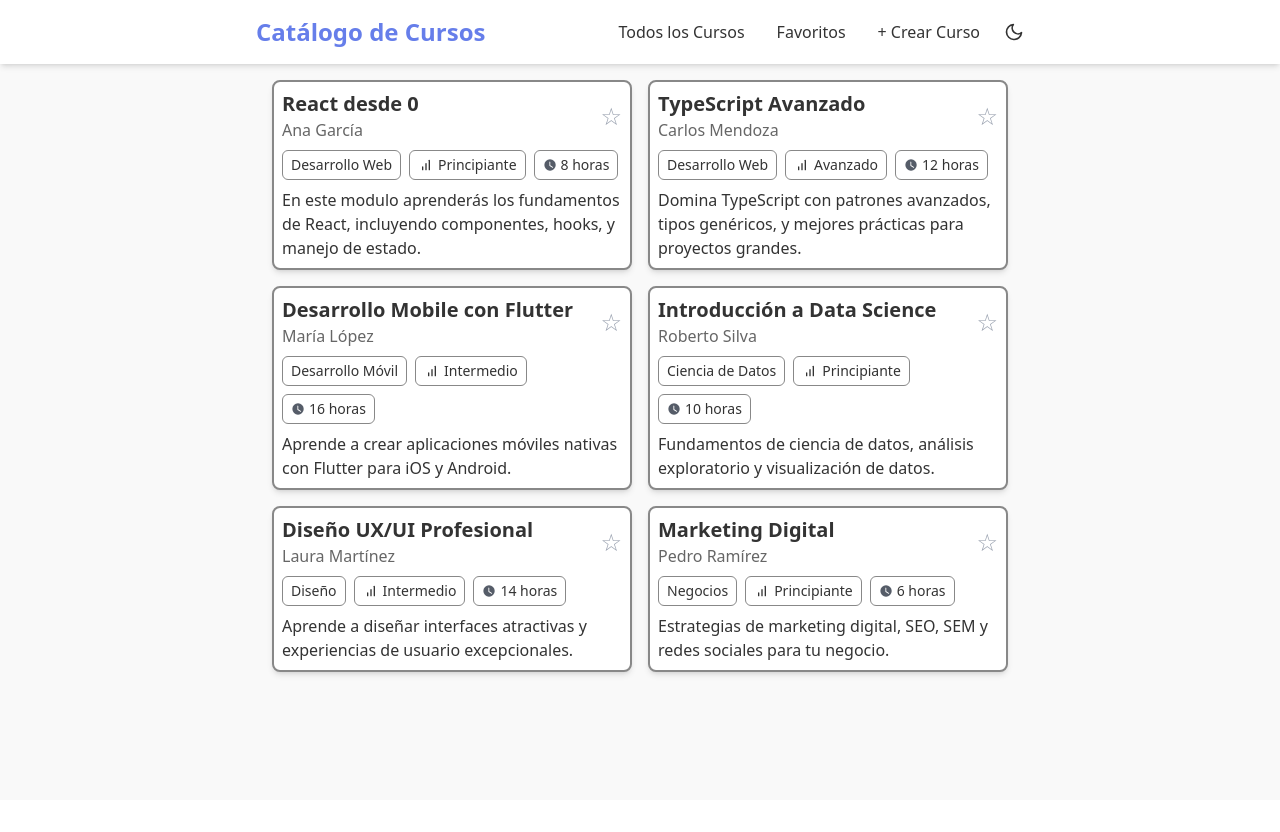
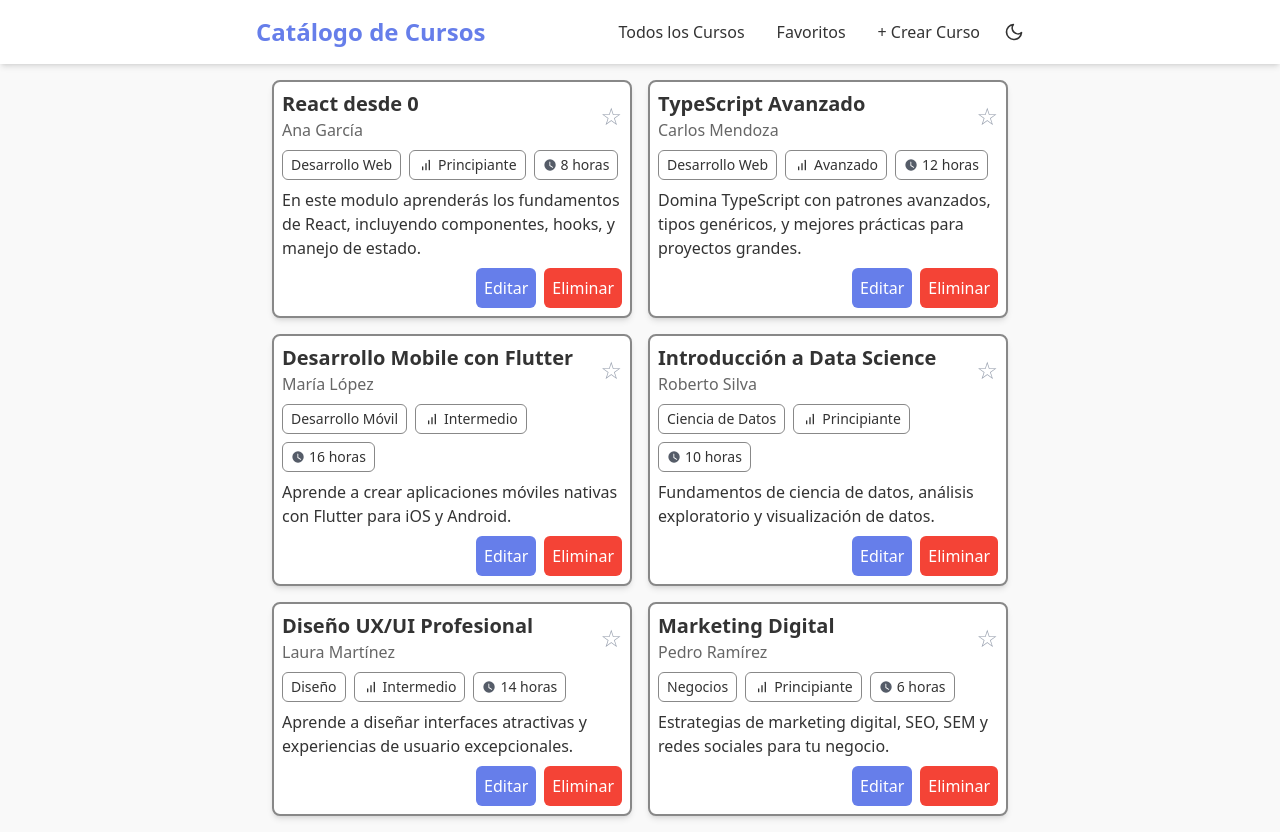
Before and after one commit to LangelXoBl/course-catalog, a React (Vite) app: page / in a window 1280 px wide. Before the commit the page ends 800 px from the top, so only its background shows below. Built offline with nearby package versions, Linux system fonts and the light colour scheme.

Commit message:
add edit course functionality and delete

```diff
--- a/src/App.tsx
+++ b/src/App.tsx
@@ -4,6 +4,7 @@ import { Home } from './pages/Home';
 import { CoursesProvider } from './context/courses/Provider';
 import { Create } from './pages/Create';
 import { Layout } from './components/Layout';
+import { Edit } from './pages/Edit';
 
 function App() {
   return (
@@ -14,6 +15,7 @@ function App() {
             <Routes>
               <Route path="/" element={<Home />} />
               <Route path="/create" element={<Create />} />
+              <Route path="/edit/:id" element={<Edit />} />
               <Route path="/favorites" element={<h1>Favorites</h1>} />
             </Routes>
           </Layout>
--- a/src/components/CourseCard.tsx
+++ b/src/components/CourseCard.tsx
@@ -4,6 +4,7 @@ import type { Course } from '../types/Course';
 import { FavoriteToggle } from './FavoriteToggle';
 import { ClockIcon } from './icons/Clock';
 import { LevelIcon } from './icons/Level';
+import { useNavigate } from 'react-router';
 
 interface Props {
   Course: Course;
@@ -18,9 +19,16 @@ const getLevelLabel = (level: Course['level']) => {
 };
 
 export const CourseCard = ({ Course }: Props) => {
-  const { toggleFavorite, favorites } = useCourses();
+  const navigate = useNavigate();
+  const { favorites, toggleFavorite, deleteCourse } = useCourses();
 
   const isFavorite = favorites.has(Course.id);
+
+  const handleDelete = () => {
+    if (window.confirm(`¿Estás seguro de eliminar el curso "${Course.title}"?`)) {
+      deleteCourse(Course.id);
+    }
+  };
 
   return (
     <div className="flex flex-col gap-2 bg-card text-content border-2 border-tertiary hover:border-primary p-2 rounded-lg shadow-md hover:shadow-lg hover:scale-[1.01] transition-all duration-200">
@@ -45,6 +53,22 @@ export const CourseCard = ({ Course }: Props) => {
         </div>
       </div>
       <p>{Course.description}</p>
+      <div className="flex justify-end gap-2">
+        <button
+          className="p-2 rounded-md text-white bg-primary hover:bg-primary/10 hover:text-primary"
+          type="button"
+          onClick={() => navigate('/edit/' + Course.id)}
+        >
+          Editar
+        </button>
+        <button
+          className="p-2 rounded-md text-white bg-danger hover:bg-danger/10 hover:text-danger"
+          type="button"
+          onClick={handleDelete}
+        >
+          Eliminar
+        </button>
+      </div>
     </div>
   );
 };
--- a/src/context/courses/Provider.tsx
+++ b/src/context/courses/Provider.tsx
@@ -56,7 +56,10 @@ export const CoursesProvider = ({ children }: Props) => {
   };
 
   const deleteCourse = (id: number) => {
-    setCourses(courses.filter((course) => course.id === id));
+    setCourses(courses.filter((course) => course.id !== id));
+    if (favorites.has(id)) {
+      toggleFavorite(id);
+    }
   };
 
   const toggleFavorite = (courseId: number) => {
--- /dev/null
+++ b/src/pages/Edit.tsx
@@ -0,0 +1,33 @@
+import { useParams, Navigate } from 'react-router';
+import { CourseForm } from '../components/CourseForm';
+import { useCourses } from '../hooks/useCourses';
+import type { CourseFormData } from '../types/Course';
+
+export const Edit = () => {
+  const { id } = useParams<{ id: string }>();
+  const { getCourseById, updateCourse } = useCourses();
+
+  const courseId = id ? parseInt(id) : undefined;
+  const course = courseId ? getCourseById(courseId) : undefined;
+
+  if (!course) {
+    return <Navigate to="/" replace />;
+  }
+
+  const handleSubmit = (data: CourseFormData) => {
+    if (courseId) {
+      updateCourse(courseId, data);
+    }
+  };
+
+  return (
+    <section className="flex flex-col items-center gap-2 p-4 bg-surface text-content shadow-xl rounded-2xl">
+      <h1 className="text-2xl font-bold">Editar curso</h1>
+      <CourseForm
+        initialData={{ ...course }}
+        onSubmit={handleSubmit}
+        submitButtonText="Actualizar Curso"
+      />
+    </section>
+  );
+};
```
